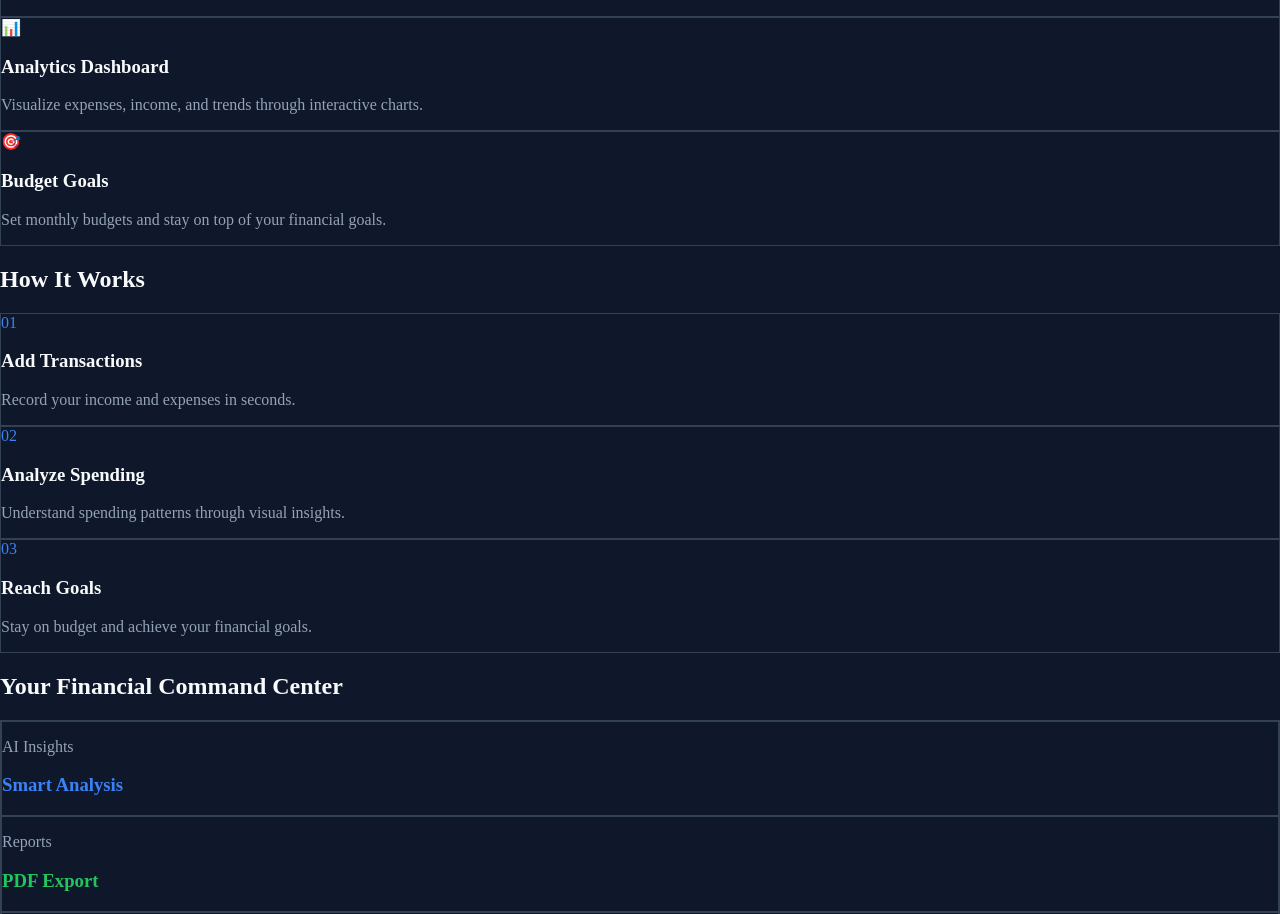
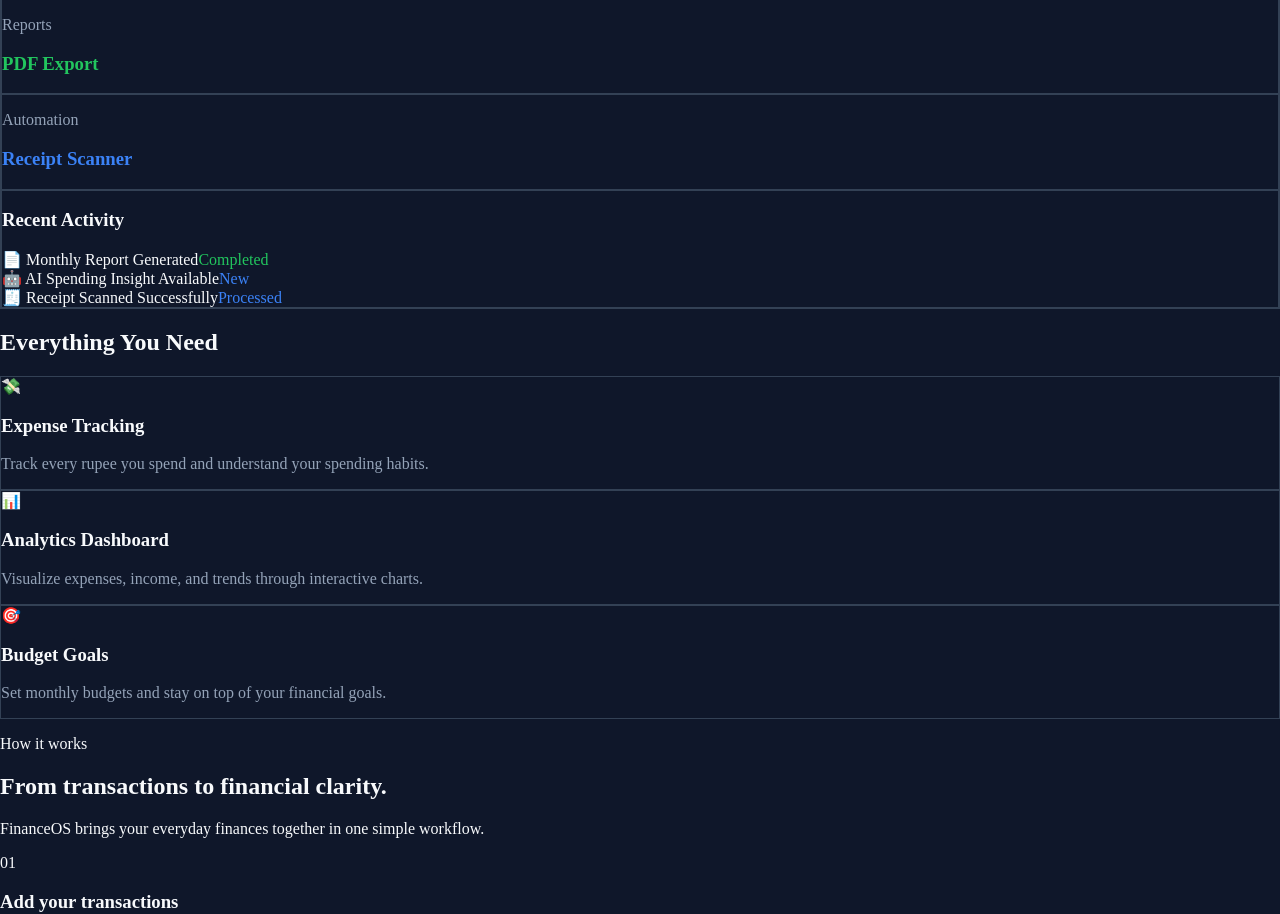
Before and after one commit to sukritisrivastava29/Finance-OS, a React (Vite) app in the folder frontend/: page / in a window 1280 px wide. Shown: the part 380-1294 px from the top of the page. Built offline with nearby package versions, Linux system fonts and the light colour scheme.

Commit message:
work update

```diff
--- a/frontend/src/components/Work.jsx
+++ b/frontend/src/components/Work.jsx
@@ -1,47 +1,97 @@
 const steps = [
   {
     number: "01",
-    title: "Add Transactions",
-    description: "Record your income and expenses in seconds.",
+    title: "Add your transactions",
+    description:
+      "Record income and expenses in seconds, or use receipt scanning to capture transactions faster.",
   },
   {
     number: "02",
-    title: "Analyze Spending",
-    description: "Understand spending patterns through visual insights.",
+    title: "Understand your spending",
+    description:
+      "See where your money goes with clear charts, categories, trends, and intelligent financial insights.",
   },
   {
     number: "03",
-    title: "Reach Goals",
-    description: "Stay on budget and achieve your financial goals.",
+    title: "Make smarter decisions",
+    description:
+      "Use your financial overview and AI-powered insights to stay on budget and work toward your goals.",
   },
 ];
 
 function Work() {
   return (
-    <section className="py-20">
-      <h2 className="text-4xl font-bold text-center mb-12">
-        How It Works
+    <section
+      id="how-it-works"
+      className="py-24 md:py-32 px-6"
+    >
+      <div className="max-w-6xl mx-auto">
+
+        {/* Section heading */}
+        <div className="max-w-2xl mb-16">
+          <p className="text-sm font-semibold tracking-[0.2em] uppercase text-[var(--accent)] mb-4">
+            How it works
+          </p>
+
+          <h2 className="text-4xl md:text-5xl font-bold tracking-tight text-[var(--text)] leading-tight">
+            From transactions to
+            <span className="text-[var(--accent)]">
+              {" "}financial clarity.
+            </span>
           </h2>
 
-      <div className="grid md:grid-cols-3 gap-8">
+          <p className="mt-5 text-lg text-[var(--muted)] leading-relaxed">
+            FinanceOS brings your everyday finances together in one
+            simple workflow.
+          </p>
+        </div>
+
+        {/* Steps */}
+        <div className="relative">
+
+          {/* Connecting line */}
+          <div className="hidden md:block absolute top-8 left-[10%] right-[10%] h-px bg-[var(--border)]" />
+
+          <div className="grid md:grid-cols-3 gap-12 md:gap-8">
             {steps.map((step) => (
+              <div
+                key={step.number}
+                className="relative group"
+              >
+                {/* Number */}
+                <div className="relative z-10 w-16 h-16 rounded-2xl bg-[var(--card)] border border-[var(--border)] flex items-center justify-center mb-7 transition-all duration-300 group-hover:border-[var(--accent)] group-hover:-translate-y-1">
+                  <span className="text-lg font-bold text-[var(--accent)]">
+                    {step.number}
+                  </span>
+                </div>
 
-          <div
-            key={step.title}
-            className="card-theme p-6 rounded-2xl"
-          >
-            <div className="text-primary text-4xl font-bold mb-4">
-              {step.number}
-            </div>
-            <h3 className="text-xl font-semibold mb-3">
+                {/* Content */}
+                <h3 className="text-2xl font-semibold text-[var(--text)] mb-3">
                   {step.title}
                 </h3>
 
-            <p className="text-muted">
+                <p className="text-[var(--muted)] leading-7 max-w-sm">
                   {step.description}
                 </p>
               </div>
             ))}
+          </div>
+        </div>
+
+        {/* Bottom statement */}
+        <div className="mt-20 pt-8 border-t border-[var(--border)] flex flex-col md:flex-row md:items-center md:justify-between gap-4">
+          <p className="text-[var(--muted)]">
+            One place to track, understand, and improve your finances.
+          </p>
+
+          <a
+            href="#features"
+            className="text-[var(--accent)] font-medium hover:opacity-80 transition"
+          >
+            Explore features →
+          </a>
+        </div>
+
       </div>
     </section>
   );
--- a/frontend/src/pages/LandingPage.jsx
+++ b/frontend/src/pages/LandingPage.jsx
@@ -7,12 +7,16 @@ import Footer from "../components/Footer";
 
 function LandingPage() {
   return (
-    <div className="app-theme">
+    <div className="app-theme min-h-screen overflow-x-hidden">
       <Navbar />
-      <Hero />
-      <Features />
-      <Work />
-      <DashPreview />
+
+      <main>
+        <Hero />
+        <DashPreview />
+        <Features />
+        <Work />
+      </main>
+
       <Footer />
     </div>
   );
```
Lines whose indentation alone changed are shown as unchanged.
